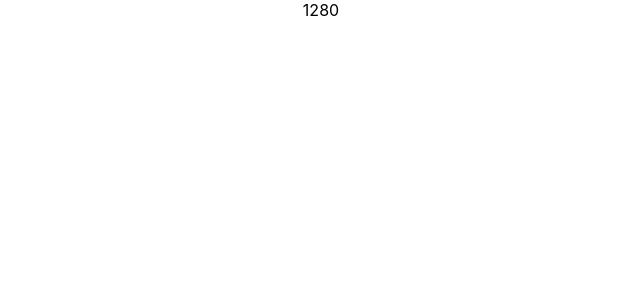
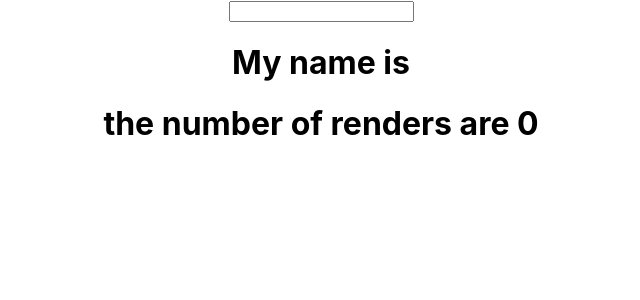
Before and after one commit to Avez-Anwar/ReactHooks, a React (Create React App) app: page / in a window 1280 px wide. Shown: the top 300 px of the page, without its empty margins (319-959 px from the left). Built offline with nearby package versions, Linux system fonts and the light colour scheme.

Commit message:
third commit

```diff
--- a/src/App.js
+++ b/src/App.js
@@ -3,13 +3,15 @@ import UseEffectHook from "./ReactHooks/UseEffectHook";
 import UseStateHook from "./ReactHooks/UseStateHook";
 import "./App.css";
 import UseEffectHookwin from "./ReactHooks/UseEffectHookwin";
+import UseRef from "./ReactHooks/UseRef";
 
 function App() {
   return (
     <div className="App">
       {/*<UseStateHook />*/}
       {/*<UseEffectHook />*/}
-      <UseEffectHookwin />
+      {/* <UseEffectHookwin />*/}
+      <UseRef />
     </div>
   );
 }
--- /dev/null
+++ b/src/ReactHooks/UseRef.js
@@ -0,0 +1,26 @@
+import React, { useEffect, useRef } from "react";
+import { useState } from "react";
+
+function UseRef() {
+  const [name, setName] = useState("");
+
+  const renderCount = useRef(0);
+
+  useEffect(() => {
+    renderCount.current = renderCount.current + 1;
+  });
+
+  return (
+    <div>
+      <input
+        type="text"
+        value={name}
+        onChange={(e) => setName(e.target.value)}
+      />
+      <h1>My name is {name}</h1>
+      <h1>the number of renders are {renderCount.current}</h1>
+    </div>
+  );
+}
+
+export default UseRef;
```
